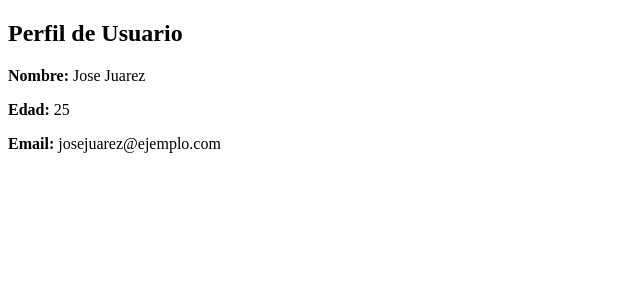
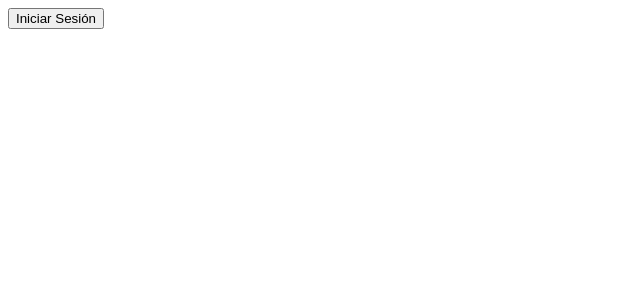
Before and after one commit to CapHdz/App-Rick-and-Morty, a React (Vite) app: page / in a window 1280 px wide. Shown: the top 300 px of the page, without its empty margins (0-640 px from the left). Built offline with nearby package versions, Linux system fonts and the light colour scheme.

Commit message:
Prueba 3
Prueba login con mensaje

```diff
--- a/src/App.jsx
+++ b/src/App.jsx
@@ -5,7 +5,7 @@ import Logout from './components/logout'
 function App() {
 
   return (
-    <Profile />
+    <Login />
     )
 }
 
--- a/src/components/login.jsx
+++ b/src/components/login.jsx
@@ -1,11 +1,19 @@
-import { useAuth0 } from '@auth0/auth0-react'
-import React from 'react'
+import { useAuth0 } from '@auth0/auth0-react';
+import React, { useEffect } from 'react';
 
 export default function Login() {
-    //creando una constante para validar la autenticacion
-    const { loginWithRedirect } = useAuth0();
+  const { loginWithRedirect, isAuthenticated, user } = useAuth0();
 
-    return (
-        <button className='btn btn-primary' onClick={ () => loginWithRedirect()}>Iniciar Sesion</button>
-    )
+  useEffect(() => {
+    if (isAuthenticated) {
+      // Mensaje de bienvenida al hacer login
+      console.log(`¡Bienvenido, ${user.name}!`);
+    }
+  }, [isAuthenticated, user]);
+
+  return (
+    <button className='btn btn-primary' onClick={() => loginWithRedirect()}>
+      Iniciar Sesión
+    </button>
+  );
 }
--- a/src/components/profile.jsx
+++ b/src/components/profile.jsx
@@ -15,7 +15,7 @@ class PerfilDeUsuario extends React.Component {
     const { nombre, edad, email } = this.state;
 
     return (
-      <div>
+      <div className='container'>
         <h2>Perfil de Usuario</h2>
         <p><strong>Nombre:</strong> {nombre}</p>
         <p><strong>Edad:</strong> {edad}</p>
```
